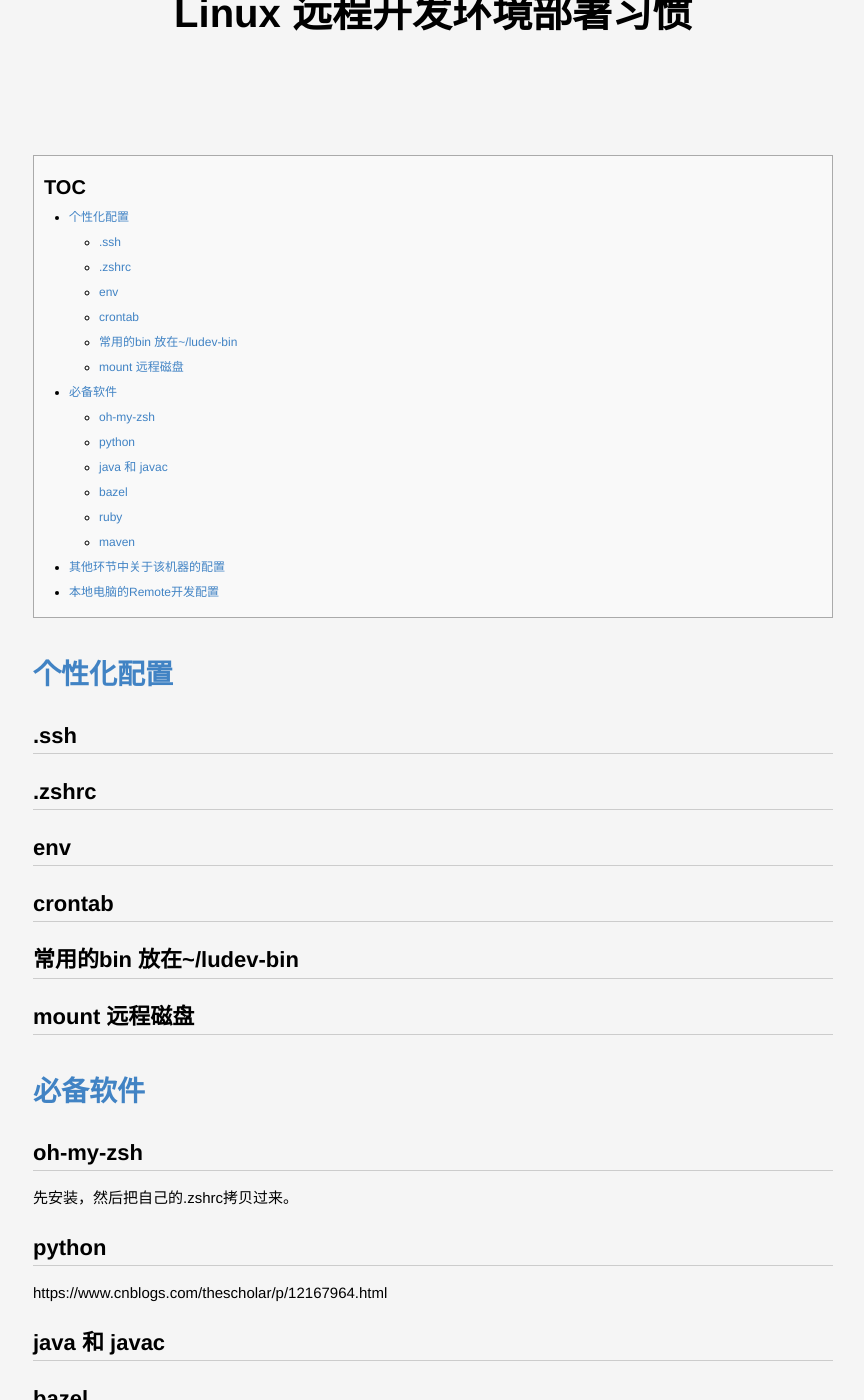
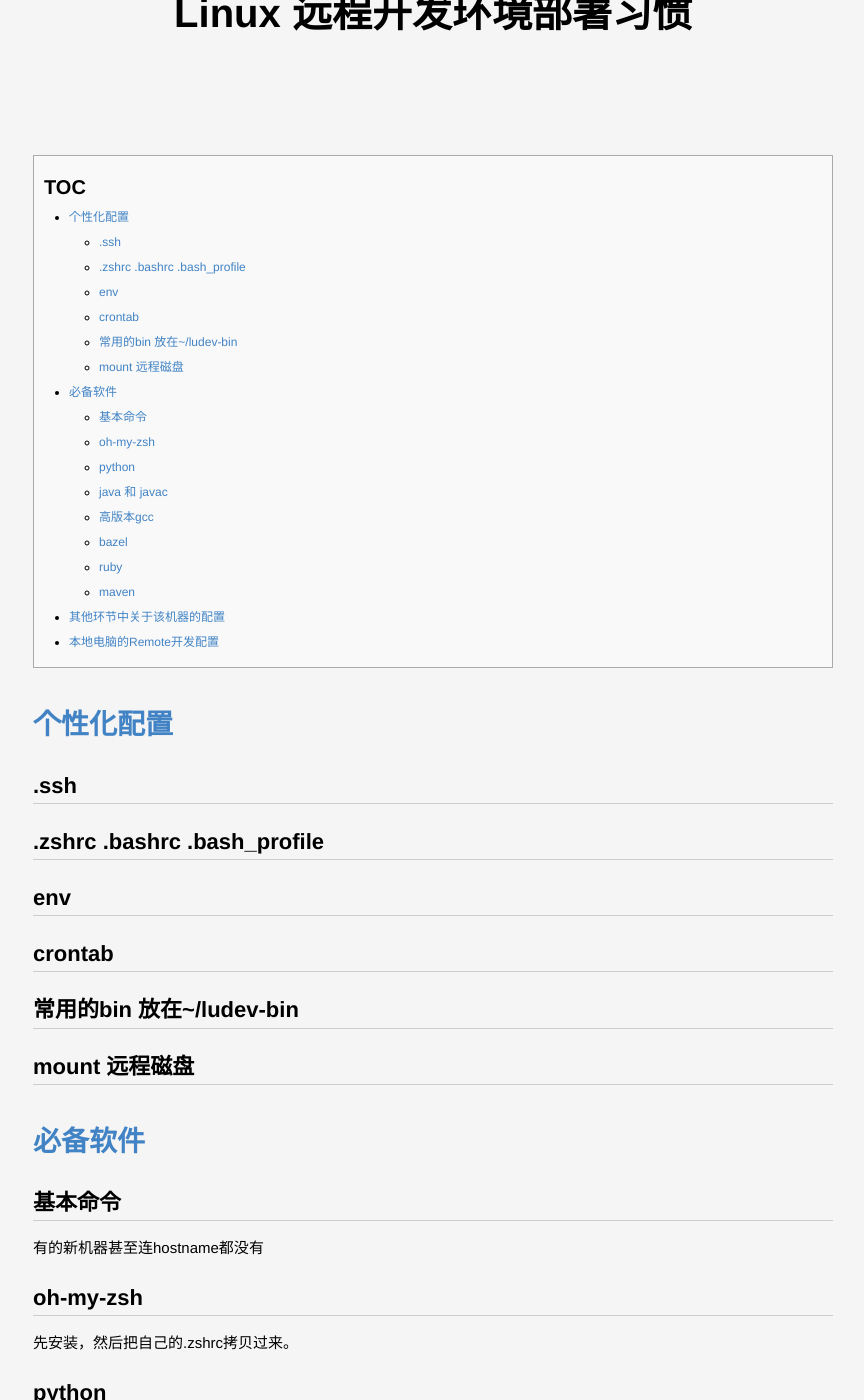
Before and after one commit to lucky521/blog, a Jekyll site: the page built from _posts/productivity/2016-08-15-how-to-use-linux.markdown, in a window 1280 px wide and 1400 px high, scrolled down 223 px. Shown: the whole window, without its empty margins (207-1071 px from the left). Built offline with Jekyll 4.4.1, drawn with Linux system fonts in a browser that asks for light colours.

Commit message:
Update 2016-08-15-how-to-use-linux.markdown

```diff
--- a/_posts/productivity/2016-08-15-how-to-use-linux.markdown
+++ b/_posts/productivity/2016-08-15-how-to-use-linux.markdown
@@ -8,7 +8,7 @@ layout: post
 # 个性化配置
 ## .ssh
 
-## .zshrc
+## .zshrc .bashrc .bash_profile
 
 ## env
 
@@ -22,6 +22,11 @@ layout: post
 
 
 # 必备软件
+
+## 基本命令
+
+有的新机器甚至连hostname都没有
+
 ## oh-my-zsh
 先安装，然后把自己的.zshrc拷贝过来。
 
@@ -29,6 +34,10 @@ layout: post
 https://www.cnblogs.com/thescholar/p/12167964.html
 
 ## java 和 javac
+
+
+## 高版本gcc
+
 
 ## bazel
 
```
